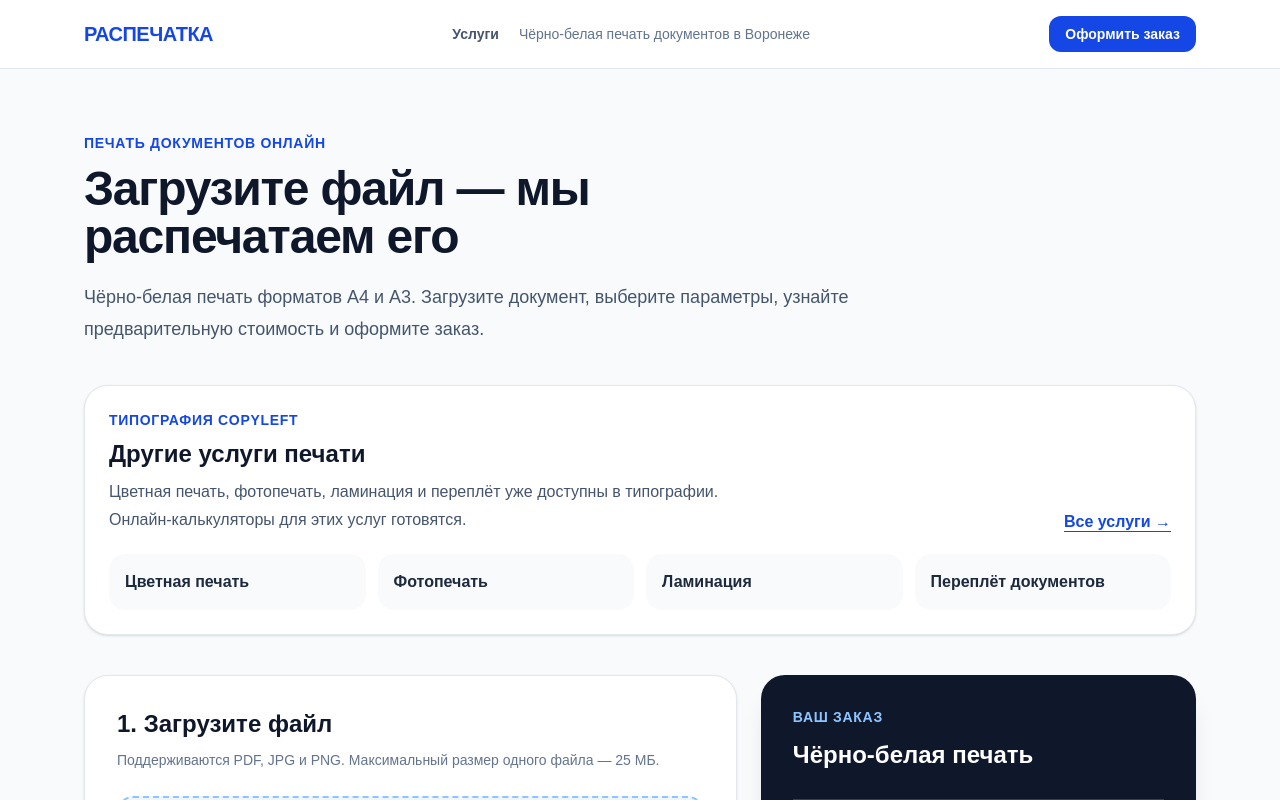
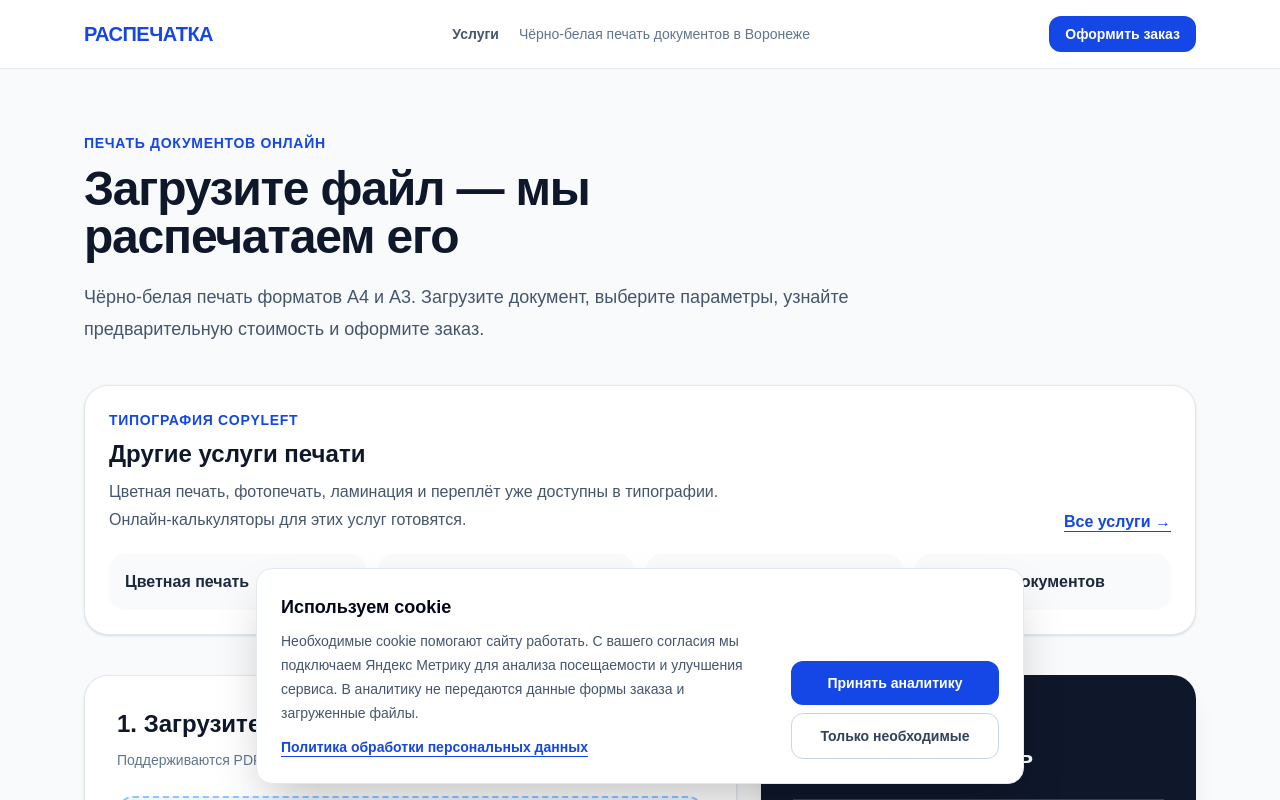
Before and after one commit to belamiru/raspechatka, a Next.js app: page / in a window 1280 px wide. Shown: the top 800 px of the page. Built offline with nearby package versions, Linux system fonts and the light colour scheme.

Commit message:
Add cookie consent and privacy-safe Yandex Metrika

```diff
--- a/app/layout.tsx
+++ b/app/layout.tsx
@@ -1,3 +1,4 @@
+import { CookieConsent } from "@/components/cookie-consent";
 import type { Metadata } from "next";
 import { Geist, Geist_Mono } from "next/font/google";
 import "./globals.css";
@@ -72,7 +73,10 @@ export default function RootLayout({
       lang="ru"
       className={`${geistSans.variable} ${geistMono.variable} h-full antialiased`}
     >
-      <body className="flex min-h-full flex-col">{children}</body>
+      <body className="flex min-h-full flex-col">
+        {children}
+        <CookieConsent />
+      </body>
     </html>
   );
 }
--- a/app/page.tsx
+++ b/app/page.tsx
@@ -2,6 +2,7 @@
 
 import { ChangeEvent, DragEvent, FormEvent, useMemo, useState } from "react";
 import { SiteFooter } from "@/components/site-footer";
+import { reachMetrikaGoal } from "@/lib/metrika";
 
 type PrintFormat = "A4" | "A3";
 type PrintSide = "one-sided" | "two-sided";
@@ -58,6 +59,7 @@ export default function Home() {
     setSelectedFile(file);
     setCreatedOrderNumber("");
     setFormError("");
+    reachMetrikaGoal("file_selected");
   }
 
   function handleFileChange(event: ChangeEvent<HTMLInputElement>) {
@@ -93,7 +95,7 @@ export default function Home() {
       );
       return;
     }
-
+    reachMetrikaGoal("order_form_submit");
     setIsSubmitting(true);
 
     try {
@@ -140,6 +142,7 @@ export default function Home() {
       }
 
       setCreatedOrderNumber(result.orderNumber);
+      reachMetrikaGoal("order_created");
     } catch {
       setFormError(
         "Не удалось связаться с сервером. Проверьте интернет и повторите попытку."
--- /dev/null
+++ b/components/cookie-consent.tsx
@@ -0,0 +1,129 @@
+"use client";
+
+import { useEffect, useState } from "react";
+import Link from "next/link";
+import { YANDEX_METRIKA_ID } from "@/lib/metrika";
+
+type ConsentChoice = "analytics" | "necessary" | null;
+
+const CONSENT_STORAGE_KEY = "copyleft-cookie-consent-v1";
+
+function startYandexMetrika() {
+  if (typeof window === "undefined") {
+    return;
+  }
+
+  if (document.getElementById("yandex-metrika-script")) {
+    return;
+  }
+
+  if (!window.ym) {
+  type YandexMetrikaQueue = ((...args: unknown[]) => void) & {
+    a?: unknown[][];
+  };
+
+  const ymQueue: YandexMetrikaQueue = (...args: unknown[]) => {
+    ymQueue.a = ymQueue.a ?? [];
+    ymQueue.a.push(args);
+  };
+
+  window.ym = ymQueue;
+}
+
+  window.ym(YANDEX_METRIKA_ID, "init", {
+    clickmap: true,
+    trackLinks: true,
+    accurateTrackBounce: true,
+    webvisor: false,
+  });
+
+  const script = document.createElement("script");
+  script.id = "yandex-metrika-script";
+  script.async = true;
+  script.src = "https://mc.yandex.ru/metrika/tag.js";
+
+  document.head.appendChild(script);
+}
+
+export function CookieConsent() {
+  const [consent, setConsent] = useState<ConsentChoice>(null);
+  const [isReady, setIsReady] = useState(false);
+
+  useEffect(() => {
+    const savedConsent = window.localStorage.getItem(
+      CONSENT_STORAGE_KEY
+    ) as ConsentChoice;
+
+    if (savedConsent === "analytics") {
+      startYandexMetrika();
+    }
+
+    setConsent(savedConsent);
+    setIsReady(true);
+  }, []);
+
+  function saveConsent(choice: Exclude<ConsentChoice, null>) {
+    window.localStorage.setItem(CONSENT_STORAGE_KEY, choice);
+    setConsent(choice);
+
+    if (choice === "analytics") {
+      startYandexMetrika();
+    }
+  }
+
+  if (!isReady || consent) {
+    return null;
+  }
+
+  return (
+    <section
+      role="dialog"
+      aria-modal="false"
+      aria-labelledby="cookie-consent-title"
+      className="fixed inset-x-4 bottom-4 z-50 mx-auto max-w-3xl rounded-2xl border border-slate-200 bg-white p-5 shadow-2xl sm:p-6"
+    >
+      <div className="flex flex-col gap-5 sm:flex-row sm:items-end sm:justify-between">
+        <div className="max-w-xl">
+          <h2
+            id="cookie-consent-title"
+            className="text-lg font-bold text-slate-950"
+          >
+            Используем cookie
+          </h2>
+
+          <p className="mt-2 text-sm leading-6 text-slate-600">
+            Необходимые cookie помогают сайту работать. С вашего согласия мы
+            подключаем Яндекс Метрику для анализа посещаемости и улучшения
+            сервиса. В аналитику не передаются данные формы заказа и
+            загруженные файлы.
+          </p>
+
+          <Link
+            href="/privacy"
+            className="mt-3 inline-block text-sm font-semibold text-blue-700 underline underline-offset-4 hover:text-blue-800"
+          >
+            Политика обработки персональных данных
+          </Link>
+        </div>
+
+        <div className="flex shrink-0 flex-col gap-2 sm:min-w-52">
+          <button
+            type="button"
+            onClick={() => saveConsent("analytics")}
+            className="rounded-xl bg-blue-700 px-4 py-3 text-sm font-bold text-white transition hover:bg-blue-800"
+          >
+            Принять аналитику
+          </button>
+
+          <button
+            type="button"
+            onClick={() => saveConsent("necessary")}
+            className="rounded-xl border border-slate-300 px-4 py-3 text-sm font-semibold text-slate-700 transition hover:border-slate-400 hover:bg-slate-50"
+          >
+            Только необходимые
+          </button>
+        </div>
+      </div>
+    </section>
+  );
+}
--- /dev/null
+++ b/lib/metrika.ts
@@ -0,0 +1,18 @@
+export const YANDEX_METRIKA_ID = 112328966;
+
+declare global {
+  interface Window {
+    ym?: {
+      (...args: unknown[]): void;
+      a?: unknown[][];
+    };
+  }
+}
+
+export function reachMetrikaGoal(goalName: string) {
+  if (typeof window === "undefined" || !window.ym) {
+    return;
+  }
+
+  window.ym(YANDEX_METRIKA_ID, "reachGoal", goalName);
+}
```
